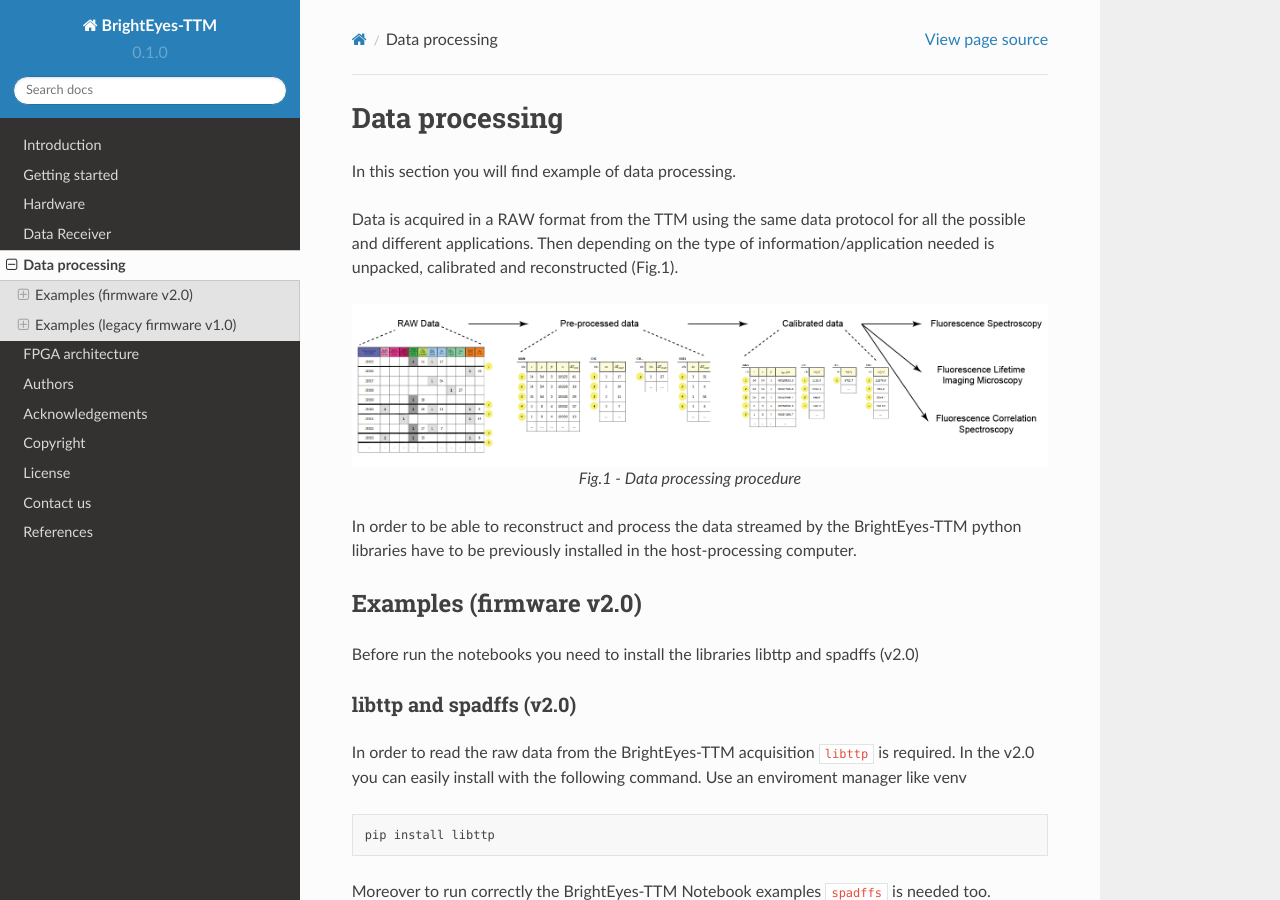
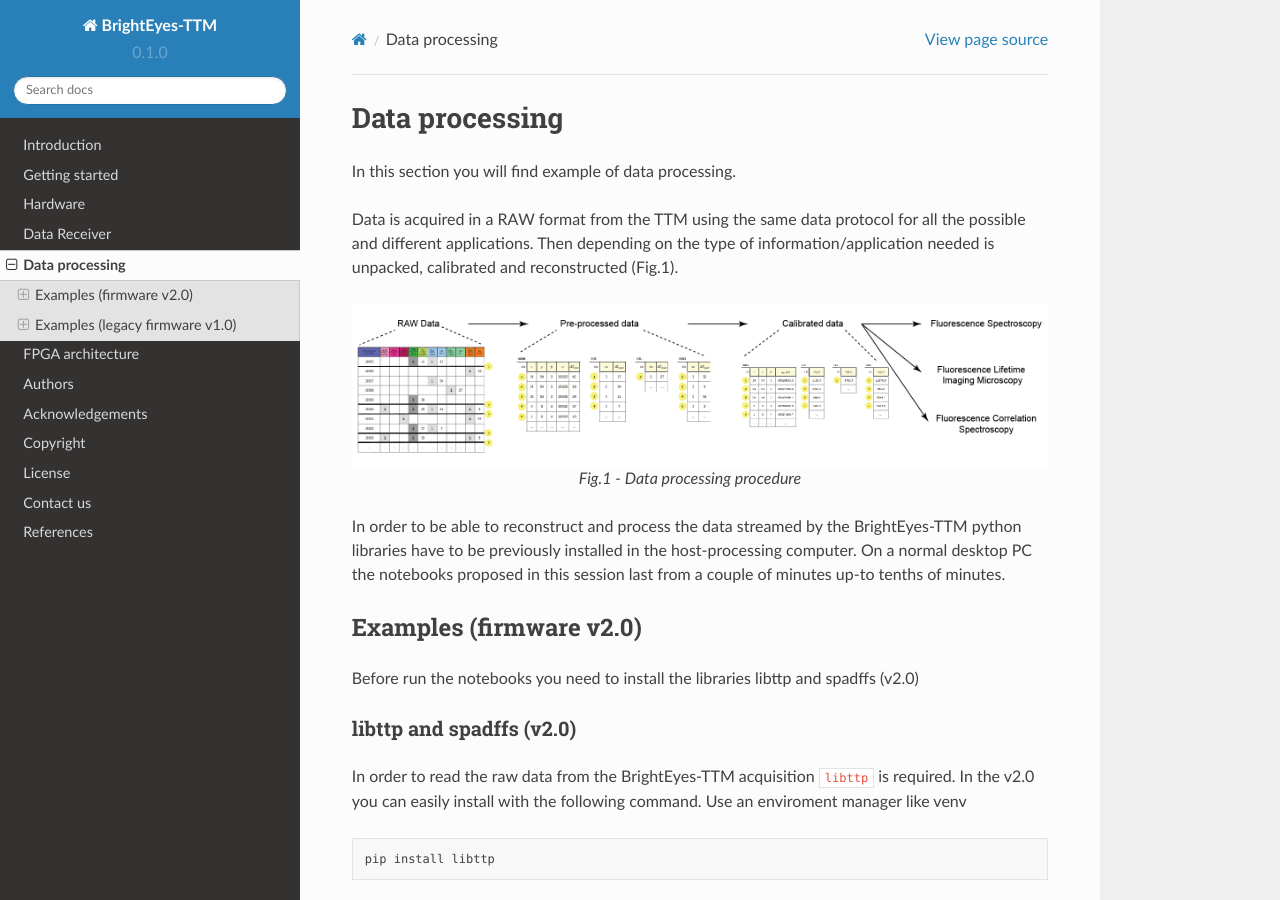
Before and after one commit to mattia-donato/BrightEyes-TTM-docs, a Sphinx documentation site: the page built from docs/source/dataprocessing.md, in a window 1280 px wide and 900 px high. Built offline with Sphinx 7.4.7 and the Read the Docs theme 2.0.0, drawn with Linux system fonts in a browser that asks for light colours; pages that are not in the unit, such as notebooks, are missing from menus.

Commit message:
Update dataprocessing.md

```diff
--- a/docs/source/dataprocessing.md
+++ b/docs/source/dataprocessing.md
@@ -11,7 +11,7 @@ Data is acquired in a RAW format from the TTM using the same data protocol for a
 Fig.1 - Data processing procedure
 :::
 
-In order to be able to reconstruct and process the data streamed by the BrightEyes-TTM python libraries have to be previously installed in the host-processing computer.
+In order to be able to reconstruct and process the data streamed by the BrightEyes-TTM python libraries have to be previously installed in the host-processing computer. On a normal desktop PC the notebooks proposed in this session last from a couple of minutes up-to tenths of minutes.
 
 ## Examples (firmware v2.0)
 
```
